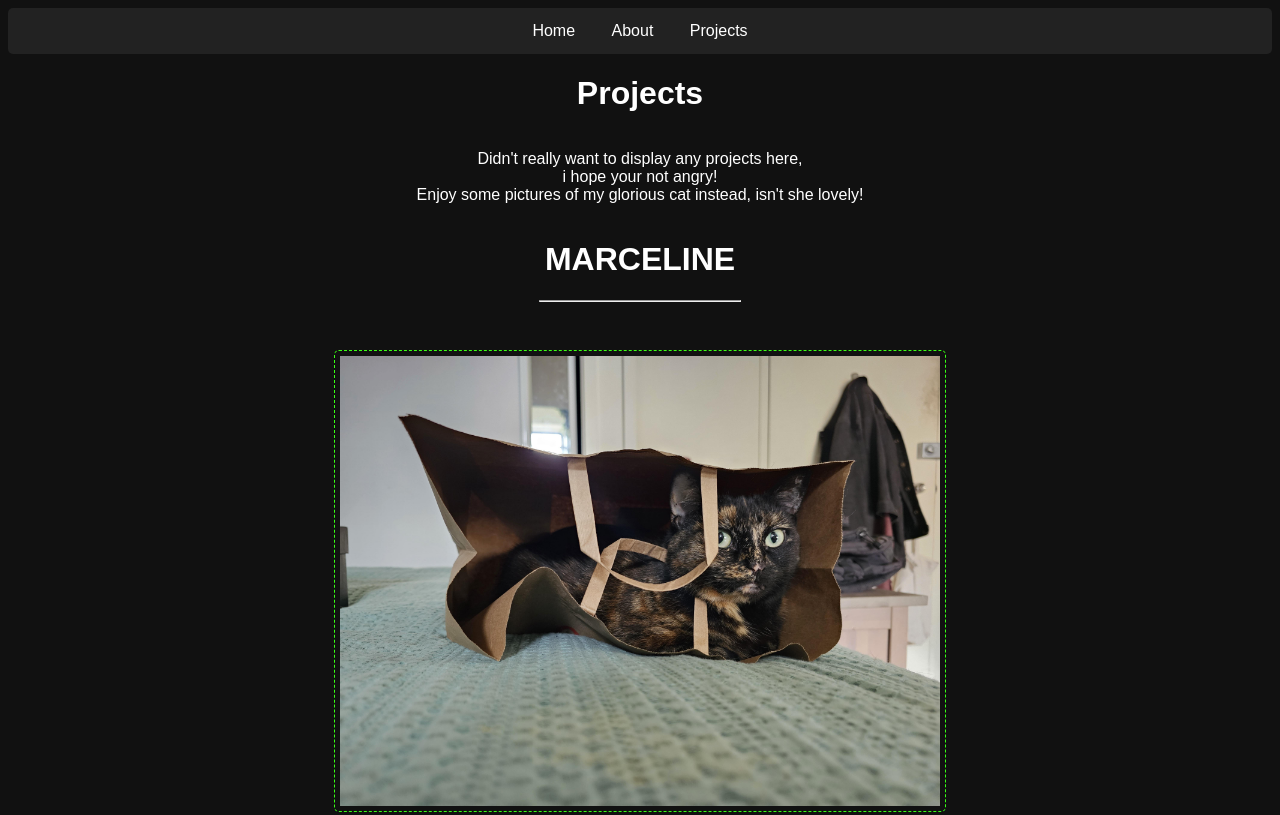
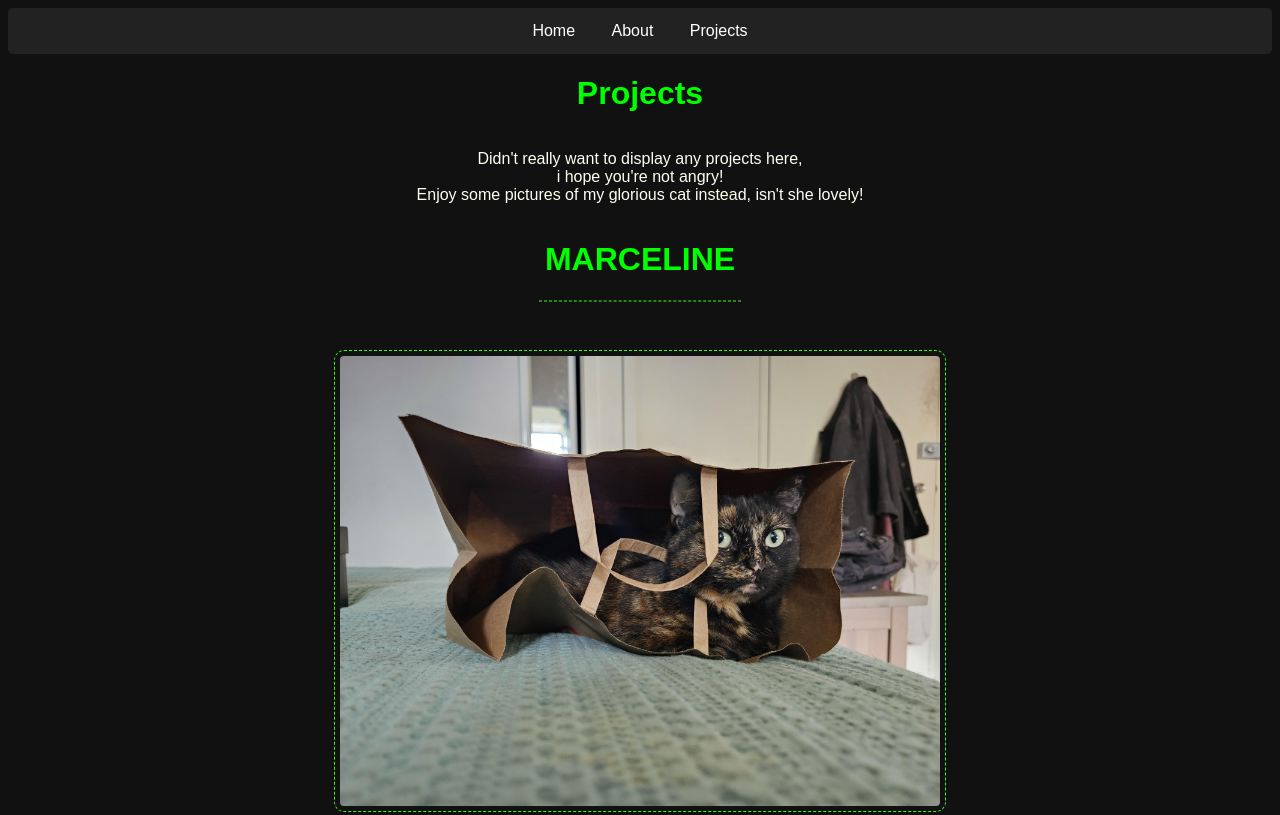
Before and after one commit to scottrigby-dev/77-65-62-73-69-74-65, a plain HTML site: page 70-72-6F-6A-65-63-74-73.html in a window 1280 px wide. Shown: the top 815 px of the page. Drawn offline with Linux system fonts and the light colour scheme.

Commit message:
First Push

```diff
--- a/63-73-73/73-74-79-6C-65.css
+++ b/63-73-73/73-74-79-6C-65.css
@@ -1,15 +1,21 @@
 body {
-  color: #ffffff;
+  color: #fffff0;
   background-color: #111;
   font-family: Arial, sans-serif;
 }
 
 h1 {
+  color: #00ff00;
   text-align: center;
 }
 
 nav {
   text-align: center;
+}
+
+hr {
+  opacity: .5;
+  border: 1px dashed #39ff14;
 }
 
 nav ul {
@@ -48,7 +54,7 @@ p {
 img {
   padding: 5px;
   border: 1px dashed #39ff14;
-  border-radius: 5px;
+  border-radius: 10px;
   display: block;
   margin: 0 auto;
   margin-top: 3rem;
--- a/70-72-6F-6A-65-63-74-73.html
+++ b/70-72-6F-6A-65-63-74-73.html
@@ -13,7 +13,7 @@
   </ul>
   </nav>
   <h1>Projects</h1>
-  <p>Didn't really want to display any projects here,<br>i hope your not angry!<br>
+  <p>Didn't really want to display any projects here,<br>i hope you're not angry!<br>
   Enjoy some pictures of my glorious cat instead, isn't she lovely!</p>
 
   <h1>MARCELINE</h1>
```
Also changed, not shown: 69-6E-64-65-78.html (+1 -1 lines).
